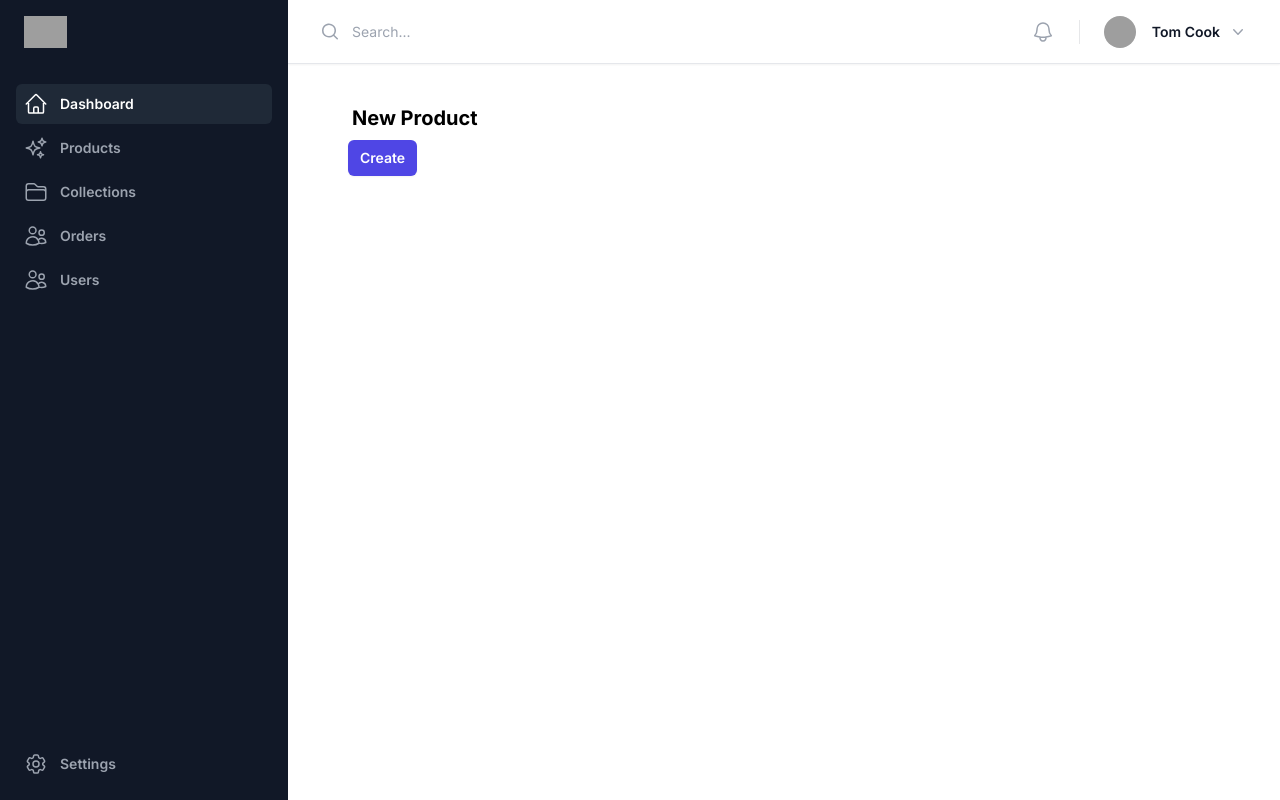
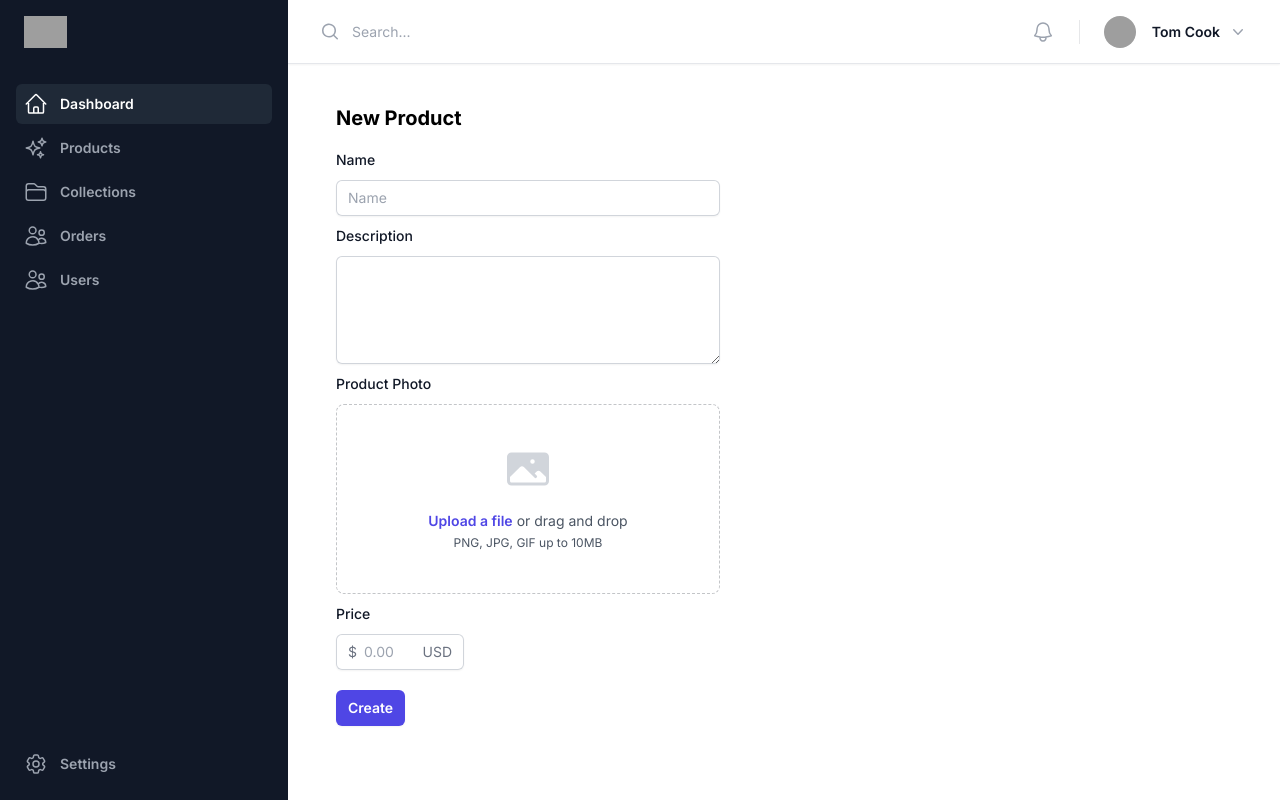
Before and after one commit to alamoda/alamoda-website, a Next.js app: page /dashboard/products/new in a window 1280 px wide. Built offline with nearby package versions, Linux system fonts and the light colour scheme; grey boxes are pictures that could not be loaded.

Commit message:
New product page in dashboard

```diff
--- /dev/null
+++ b/app/components/PhotoInput.tsx
@@ -0,0 +1,27 @@
+import { PhotoIcon } from '@heroicons/react/24/solid'
+
+export default function PhotoInput(props: any) {
+    return (
+        <div className="w-96 my-2">
+              <label htmlFor="cover-photo" className="block text-sm font-medium leading-6 text-gray-900">
+                {props.text}
+              </label>
+              <div className="mt-2 flex justify-center rounded-lg border border-dashed border-gray-900/25 px-6 py-10">
+                <div className="text-center">
+                  <PhotoIcon className="mx-auto h-12 w-12 text-gray-300" aria-hidden="true" />
+                  <div className="mt-4 flex text-sm leading-6 text-gray-600">
+                    <label
+                      htmlFor="file-upload"
+                      className="relative cursor-pointer rounded-md bg-white font-semibold text-indigo-600 focus-within:outline-none focus-within:ring-2 focus-within:ring-indigo-600 focus-within:ring-offset-2 hover:text-indigo-500"
+                    >
+                      <span>Upload a file</span>
+                      <input id="file-upload" name="file-upload" type="file" className="sr-only" />
+                    </label>
+                    <p className="pl-1">or drag and drop</p>
+                  </div>
+                  <p className="text-xs leading-5 text-gray-600">PNG, JPG, GIF up to 10MB</p>
+                </div>
+              </div>
+            </div>
+    )
+}
--- a/app/components/PriceInput.tsx
+++ b/app/components/PriceInput.tsx
@@ -1,6 +1,6 @@
 export default function PriceInput() {
     return (
-      <div>
+      <div className="w-32 my-2">
         <label htmlFor="price" className="block text-sm font-medium leading-6 text-gray-900">
           Price
         </label>
--- a/app/components/PrimaryButton.tsx
+++ b/app/components/PrimaryButton.tsx
@@ -3,7 +3,7 @@ export default function PrimaryButton(props: any) {
         <>
         <button
           type="button"
-          className="ml-3 inline-flex items-center rounded-md bg-indigo-600 px-3 py-2 text-sm font-semibold text-white shadow-sm hover:bg-indigo-700 focus-visible:outline focus-visible:outline-2 focus-visible:outline-offset-2 focus-visible:outline-indigo-600"
+          className="my-3 inline-flex items-center rounded-md bg-indigo-600 px-3 py-2 text-sm font-semibold text-white shadow-sm hover:bg-indigo-700 focus-visible:outline focus-visible:outline-2 focus-visible:outline-offset-2 focus-visible:outline-indigo-600"
         >
           {props.text}
         </button>
--- a/app/components/PrimaryInput.tsx
+++ b/app/components/PrimaryInput.tsx
@@ -1,16 +1,16 @@
-export default function PrimaryInput() {
+export default function PrimaryInput(props: any) {
     return (
-      <div>
-        <label htmlFor="email" className="block text-sm font-medium leading-6 text-gray-900">
-          Email
+      <div className="w-96 my-2">
+        <label htmlFor="text" className="block text-sm font-medium leading-6 text-gray-900">
+          {props.label}
         </label>
         <div className="mt-2">
           <input
-            type="email"
-            name="email"
-            id="email"
+            type="text"
+            name="text"
+            id="text"
             className="block w-full rounded-md border-0 py-1.5 text-gray-900 shadow-sm ring-1 ring-inset ring-gray-300 placeholder:text-gray-400 focus:ring-2 focus:ring-inset focus:ring-indigo-600 sm:text-sm sm:leading-6"
-            placeholder="you@example.com"
+            placeholder={props.placeholder}
           />
         </div>
       </div>
--- a/app/components/TextAreaInput.tsx
+++ b/app/components/TextAreaInput.tsx
@@ -1,14 +1,14 @@
-export default function TextAreaInput() {
+export default function TextAreaInput(props: any) {
     return (
-      <div>
+      <div className="w-96 my-2">
         <label htmlFor="comment" className="block text-sm font-medium leading-6 text-gray-900">
-          Add your comment
+          {props.label}
         </label>
         <div className="mt-2">
           <textarea
             rows={4}
-            name="comment"
-            id="comment"
+            name="text"
+            id="text"
             className="block w-full rounded-md border-0 py-1.5 text-gray-900 shadow-sm ring-1 ring-inset ring-gray-300 placeholder:text-gray-400 focus:ring-2 focus:ring-inset focus:ring-indigo-600 sm:text-sm sm:leading-6"
             defaultValue={''}
           />
--- a/app/dashboard/products/new/page.tsx
+++ b/app/dashboard/products/new/page.tsx
@@ -1,12 +1,20 @@
+import PhotoInput from "@/app/components/PhotoInput";
+import PriceInput from "@/app/components/PriceInput";
 import PrimaryButton from "@/app/components/PrimaryButton";
+import PrimaryInput from "@/app/components/PrimaryInput";
+import TextAreaInput from "@/app/components/TextAreaInput";
 
 export default function Page() {
     return (
         <div className='bg-white'>
             <div className="px-4">
-                <div className='text-xl font-bold px-4 pb-2'>
+                <div className='text-xl font-bold pb-2'>
                     New Product
                 </div>
+                <PrimaryInput label="Name" placeholder="Name" />
+                <TextAreaInput label="Description" />
+                <PhotoInput text="Product Photo" />
+                <PriceInput />
                 <PrimaryButton text="Create" />
             </div>
         </div>
```
